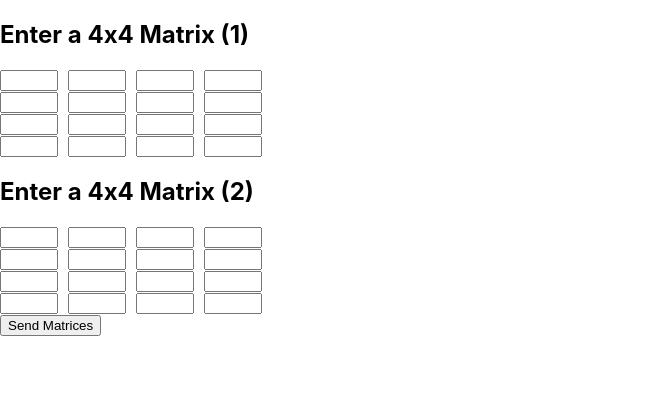
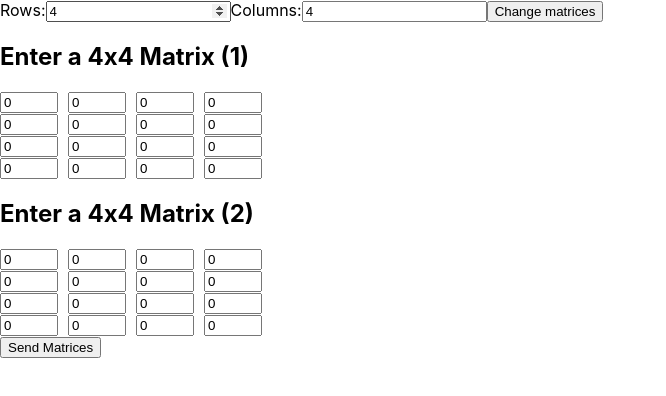
Before and after one commit to Jordandde/FYDP, a React (Create React App) app in the folder frontend/: page / in a window 1280 px wide. Shown: the top 396 px of the page, without its empty margins (0-666 px from the left). Built offline with nearby package versions, Linux system fonts and the light colour scheme.

Commit message:
added variable matrix and result ouput

```diff
--- a/frontend/src/App.js
+++ b/frontend/src/App.js
@@ -2,29 +2,29 @@ import React, { useState } from 'react';
 import axios from 'axios';
 
 function App() {
-
   let postPort = 0xB00B;
+  const [rows, setRows] = useState(4);
+  const [cols, setCols] = useState(4);
+  const [submitted, setSubmitted] = useState(false);
+  const [calcFinished, setCalcFinished] = useState(false);
+  const [tempRows, setTempRows] = useState(4);
+  const [tempCols, setTempCols] = useState(4);
   const [matrices, setMatrices] = useState([
-    [
-      ['', '', '', ''],
-      ['', '', '', ''],
-      ['', '', '', ''],
-      ['', '', '', '']
-    ],
-    [
-      ['', '', '', ''],
-      ['', '', '', ''],
-      ['', '', '', ''],
-      ['', '', '', '']
-    ]
+    Array.from({ length: 4 }, () => Array.from({ length: 4 }, () => '0')),
+    Array.from({ length: 4 }, () => Array.from({ length: 4 }, () => '0'))
+  ]);
+  const [result, setResult] = useState([
+    Array.from({ length: 4 }, () => Array.from({ length: 4 }, () => '0')),
   ]);
 
   const handleChange = (matrixIndex, row, col, value) => {
+    setSubmitted(false);
+    setCalcFinished(false);
     const newMatrices = matrices.map((matrix, i) => {
       if (i === matrixIndex) {
-        return matrix.map((r, ri) => (
+        return matrix.map((r, ri) =>
           r.map((c, ci) => (ri === row && ci === col ? value : c))
-        ));
+        );
       }
       return matrix;
     });
@@ -35,20 +35,69 @@ function App() {
     e.preventDefault();
     try {
       const response = await axios.post('http://localhost:' + postPort + '/matrices', { matrices });
-      console.log(response.data);
-      alert('Matrices sent successfully!');
+      setSubmitted(true)
+      const responseData = response.data;
+      const numbers = responseData.split(' ').map(Number);
+
+      const newResult = result.map(matrix => {
+        return matrix.map((row, ri) =>
+          row.map((col, ci) => {
+            const index = ri * cols + ci;
+            return numbers[index];
+          })
+        );
+      });
+      setResult(newResult);
+      setCalcFinished(true);
+      console.log(result)
     } catch (error) {
       console.error('Error sending matrices:', error);
       alert('Failed to send matrices.');
     }
   };
 
+  const handleRowChange = (e) => {
+    const value = parseInt(e.target.value);
+    setTempRows(value);
+  };
+
+  const handleColChange = (e) => {
+    const value = parseInt(e.target.value);
+    setTempCols(value);
+  };
+  const handleDimChange = (e) => {
+    e.preventDefault();
+    if (tempRows % 2 !== 0 || tempCols % 2 !== 0) {
+      alert("Invalid dimensions, must be even and greater than 0")
+      return
+    }
+    setCols(tempCols);
+    setRows(tempRows);
+    setMatrices([
+      Array.from({length:tempRows}, () => Array.from({length:tempCols}, ()=>'0')),
+      Array.from({length:tempRows}, () => Array.from({length:tempCols}, ()=>'0'))
+    ]);
+    setResult([
+      Array.from({length:tempRows}, () => Array.from({length:tempCols}, ()=>'0'))
+    ]);
+  };
   return (
     <div className="App">
+      <form onSubmit={handleDimChange}>
+        <label>
+          Rows:
+          <input type="number" value={tempRows} onChange={handleRowChange} min="1" />
+        </label>
+        <label>
+          Columns:
+          <input type="number" value={tempCols} onChange={handleColChange} min="1" />
+        </label>
+        <button type="submit">Change matrices</button>
+      </form>
       <form onSubmit={handleSubmit}>
         {matrices.map((matrix, matrixIndex) => (
           <div key={matrixIndex}>
-            <h2>Enter a 4x4 Matrix ({matrixIndex + 1})</h2>
+            <h2>Enter a {rows}x{cols} Matrix ({matrixIndex + 1})</h2>
             {matrix.map((row, rowIndex) => (
               <div key={rowIndex}>
                 {row.map((col, colIndex) => (
@@ -66,7 +115,27 @@ function App() {
           </div>
         ))}
         <button type="submit">Send Matrices</button>
+        {submitted &&
+        <h3> Matrices Sent!</h3>}
       </form>
+      {calcFinished&& result.map((matrix, matrixIndex) => (
+    <div key={matrixIndex}>
+      <h2>Result Matrix </h2>
+      <table>
+        <tbody>
+          {matrix.map((row, rowIndex) => (
+            <tr key={rowIndex}>
+              {row.map((col, colIndex) => (
+                <td key={`${matrixIndex}-${rowIndex}-${colIndex}`}>
+                  {col}
+                </td>
+              ))}
+            </tr>
+          ))}
+        </tbody>
+      </table>
+    </div>
+  ))}
     </div>
   );
 }
```
